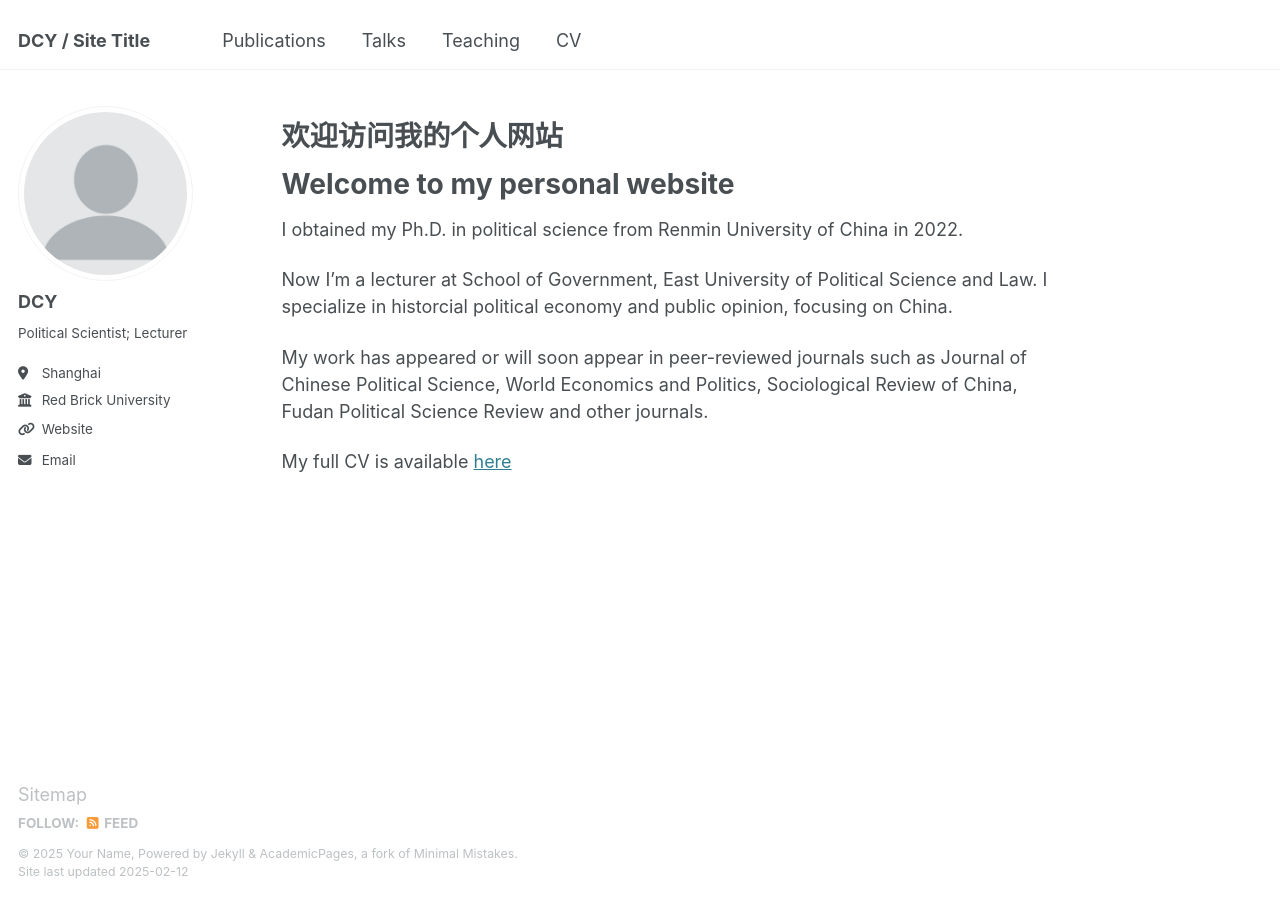
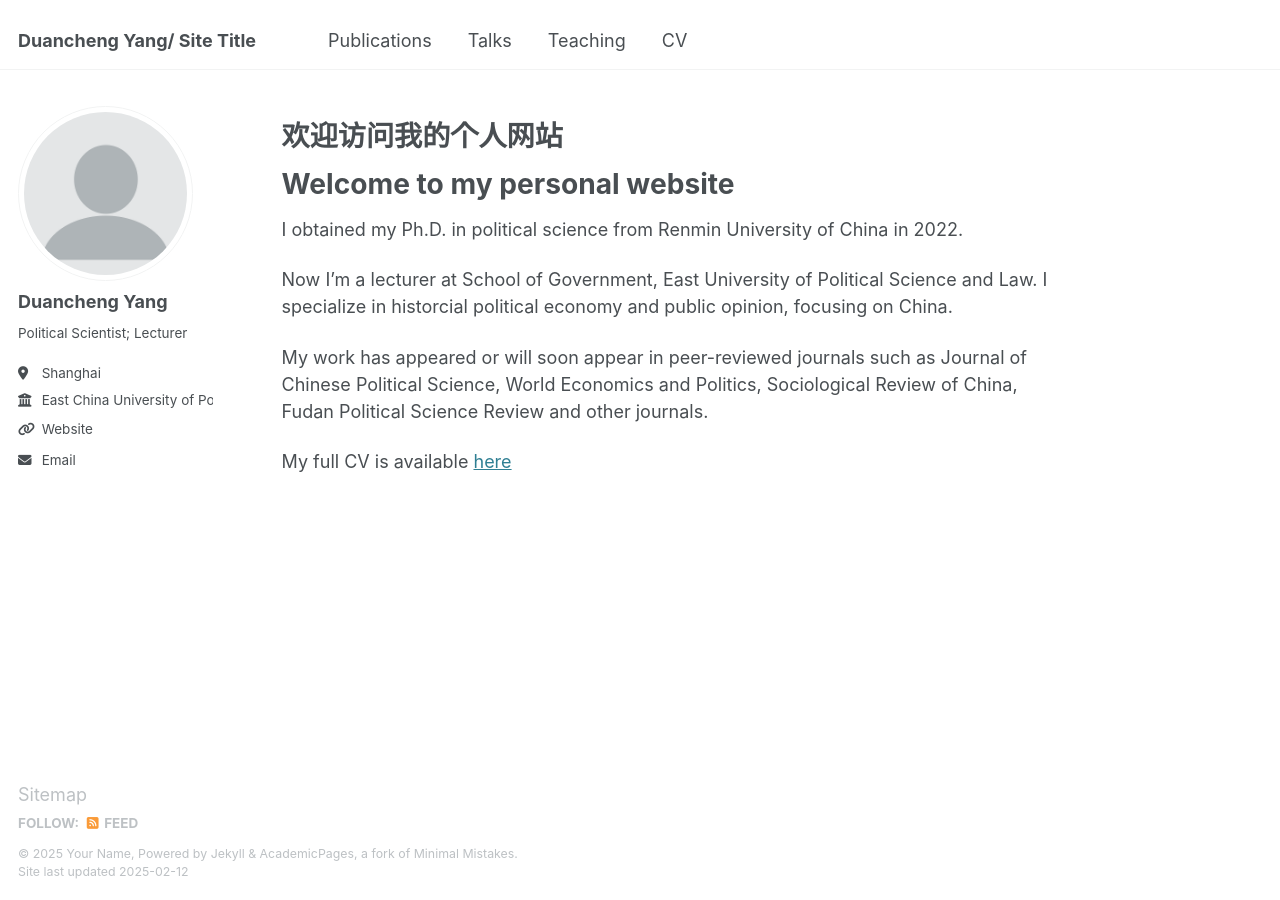
Before and after one commit to DCYeo/dcyeo.github.io, a Jekyll site: the page built from _pages/about.md, in a window 1280 px wide. Built offline with Jekyll 4.4.1, drawn with Linux system fonts in a browser that asks for light colours.

Commit message:
Update _config.yml

```diff
--- a/_config.yml
+++ b/_config.yml
@@ -9,7 +9,7 @@
 # Basic Site Settings
 locale                   : "en-US"
 site_theme               : "default"
-title                    : "DCY / Site Title"
+title                    : "Duancheng Yang/ Site Title"
 title_separator          : "-"
 name                     : &name "Your Name"
 description              : &description "personal description"
@@ -23,13 +23,13 @@ repository               : "dcyeo/dcyeo.github.io"
 author:
   # Biographic information
   avatar           : "profile.png"
-  name             : "DCY"
+  name             : "Duancheng Yang"
   #pronouns         :  example: "she/her"
   bio              : "Political Scientist; Lecturer"
   location         : "Shanghai"
-  employer         : "Red Brick University"
+  employer         : "East China University of Political Science and Law"
   uri              :  URL
-  email            : "none@example.org"
+  email            : "dcyang[at]ecupl[dot]edu[dot]cn"
 
   # Academic websites
   # arxiv            : # URL - Update with the correct link to your profile
```
